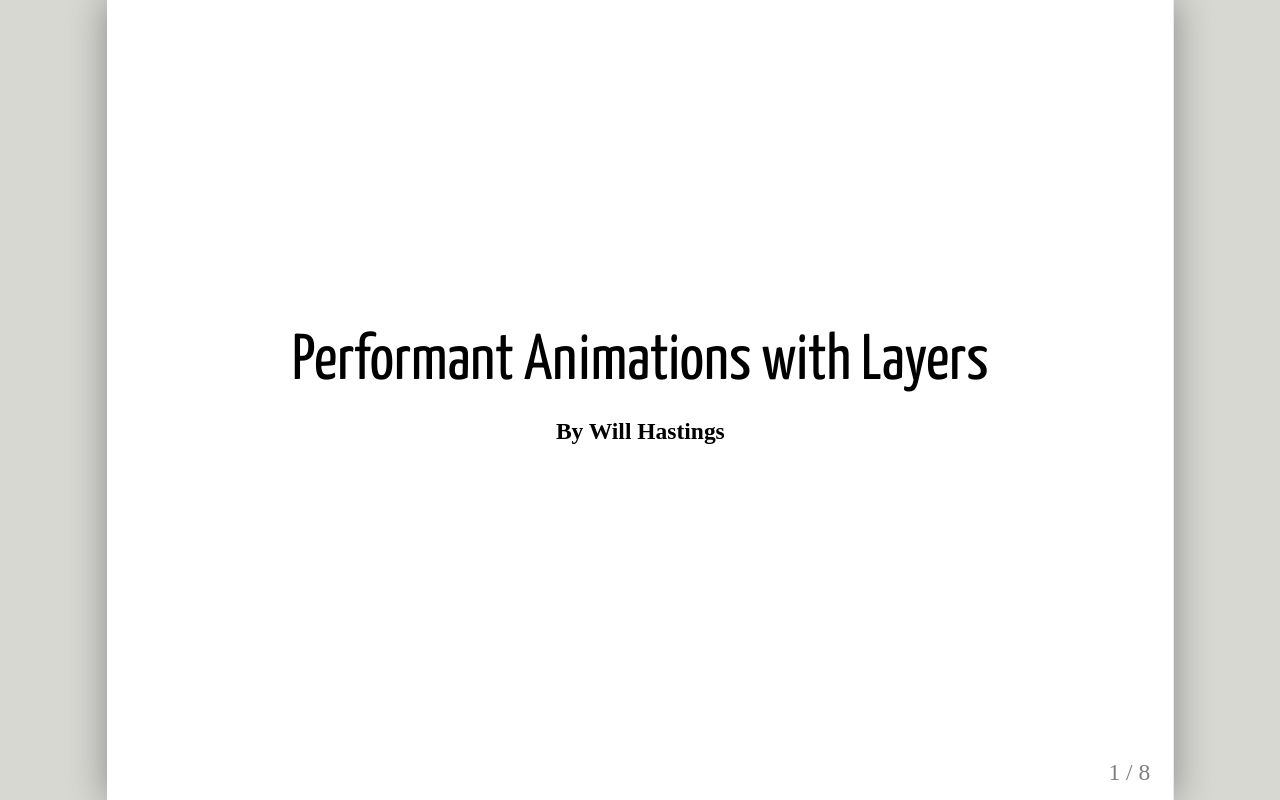
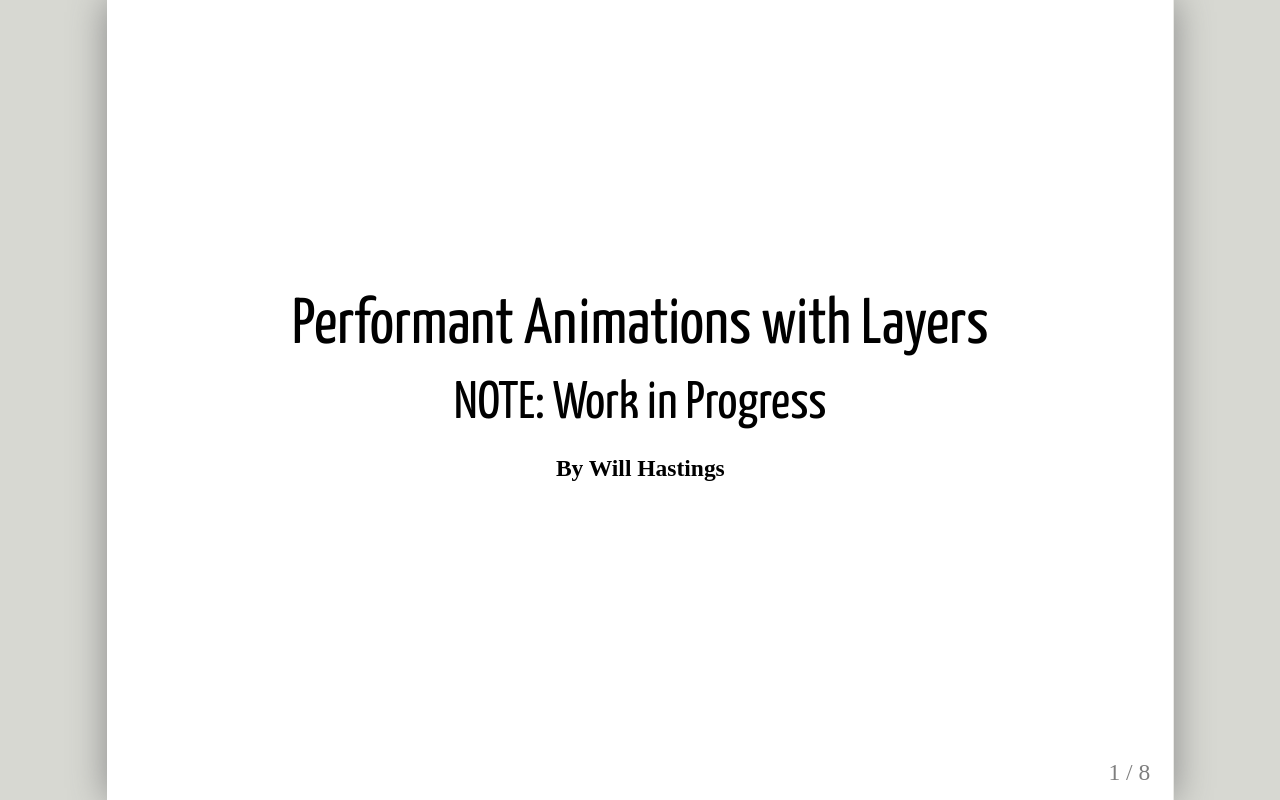
Before and after one commit to whastings/performant_animations_w_layers, a plain HTML site: page index.html in a window 1280 px wide. Drawn offline with Linux system fonts and the light colour scheme; a web font is replaced by a local one.

Commit message:
Add WIP note.

```diff
--- a/index.html
+++ b/index.html
@@ -10,6 +10,7 @@
 
 class: center, middle
 # Performant Animations with Layers
+## NOTE: Work in Progress
 **By Will Hastings**
 
 ???
```
